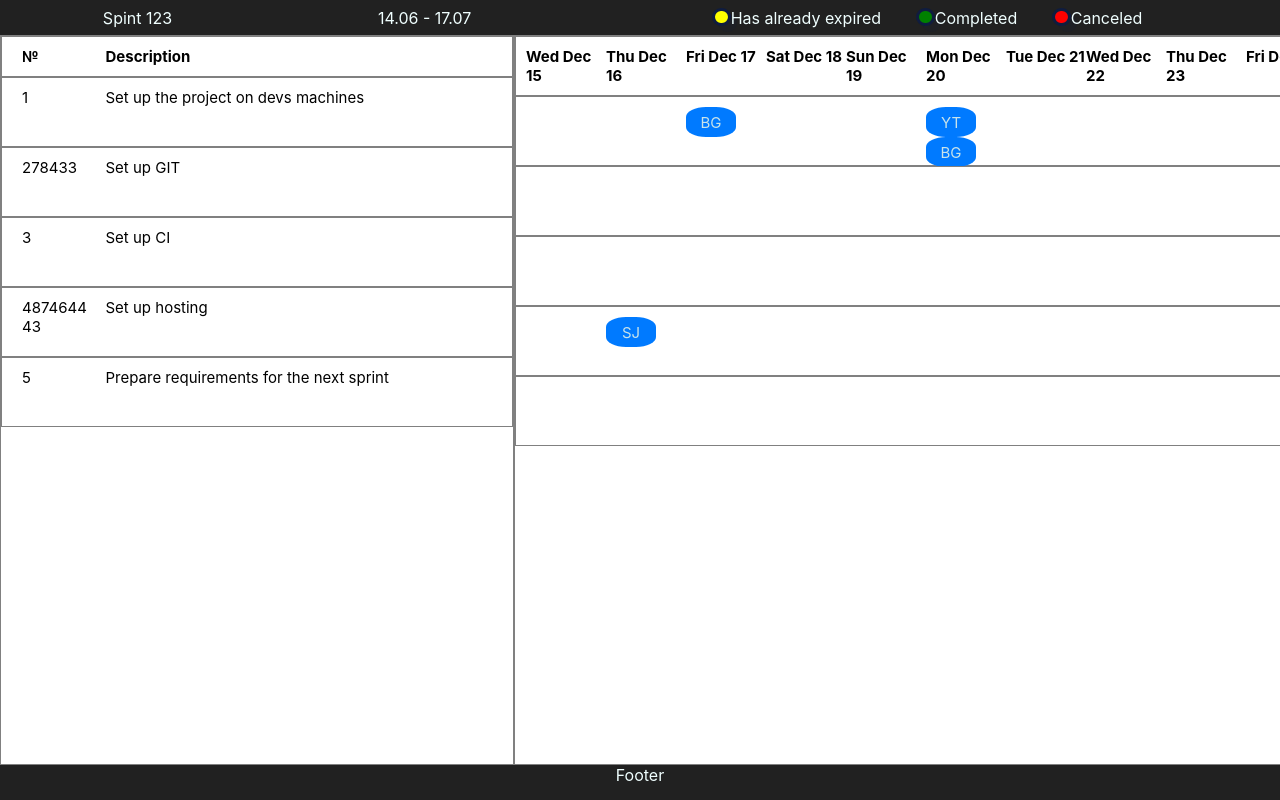
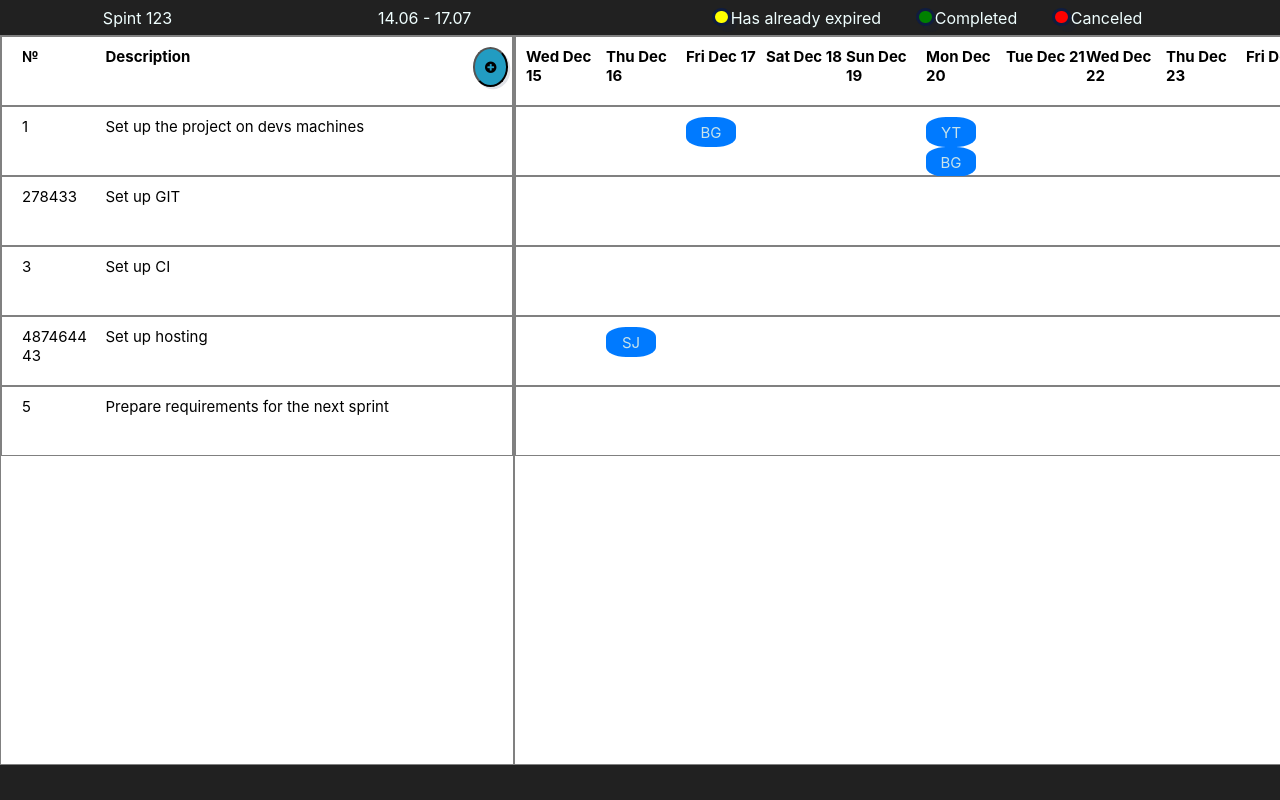
Before and after one commit to tumorin/detailed-sprint-planning, a React (Create React App) app: page / in a window 1280 px wide. Shown: the top 800 px of the page. Built offline with nearby package versions, Linux system fonts and the light colour scheme.

Commit message:
add issue button is added to layout

```diff
--- a/src/pages/main/components/issue-table/IssueList/IssueList.css
+++ b/src/pages/main/components/issue-table/IssueList/IssueList.css
@@ -12,6 +12,17 @@
     border: 1px solid grey;
     padding: 10px;
     font-weight: bold;
+    height: 48px;
+}
+.issue-list-add-button {
+    border-radius: 50%;
+    box-shadow: 0.175em 0.175em 0 0 rgba(15, 28, 63, 0.125);
+    height: 40px;
+    width: 40px;
+    margin-right: 5px;
+    background-color: #229cc2;
+    padding: 0px 10px;
+    /*border: none;*/
 }
 
 .issue-list-row {
--- a/src/pages/main/components/issue-table/IssueList/IssueList.js
+++ b/src/pages/main/components/issue-table/IssueList/IssueList.js
@@ -10,8 +10,8 @@ export default function IssueList({issues}) {
                 <div className="issue-list-description">
                     {description}
                 </div>
-                <button className="action-button "><span className="fa fa-edit delete-icon"></span></button>
-                <button className="action-button "><span className="fa fa-trash delete-icon"></span></button>
+                <button className="action-button "><span className="fa fa-edit "></span></button>
+                <button className="action-button "><span className="fa fa-trash "></span></button>
             </div>
         )
     })
@@ -21,6 +21,7 @@ export default function IssueList({issues}) {
                 <div className="issue-list-heading">
                     <div className="issue-list-id">№</div>
                     <div className="issue-list-description">Description</div>
+                    <button className="issue-list-add-button"><span className="fa fa-plus-circle"></span></button>
                 </div>
                 {issueElems}
             </div>
--- a/src/pages/main/components/issue-table/Schedule/Schedule.css
+++ b/src/pages/main/components/issue-table/Schedule/Schedule.css
@@ -12,6 +12,7 @@
     border: 1px solid grey;
     padding: 10px;
     font-weight: bold;
+    height: 48px;
 }
 
 .schedule-heading-cell {
--- a/src/pages/main/components/main-footer/main-footer.jsx
+++ b/src/pages/main/components/main-footer/main-footer.jsx
@@ -3,7 +3,7 @@ import './main-footer.css';
 function MainFooter() {
     return(
         <footer className="footer">
-            <span>Footer</span>
+            <span></span>
         </footer>
     )
 }
```
